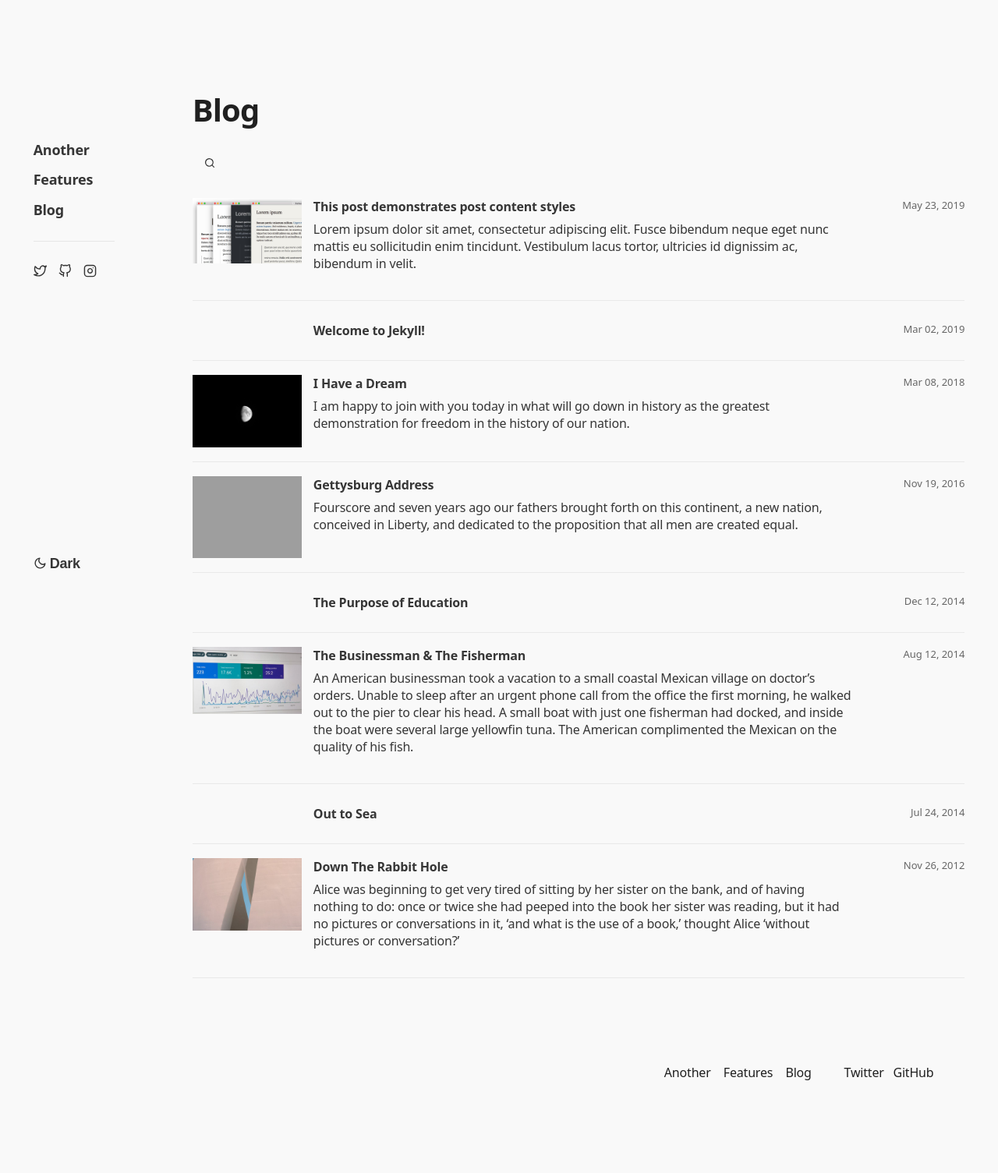
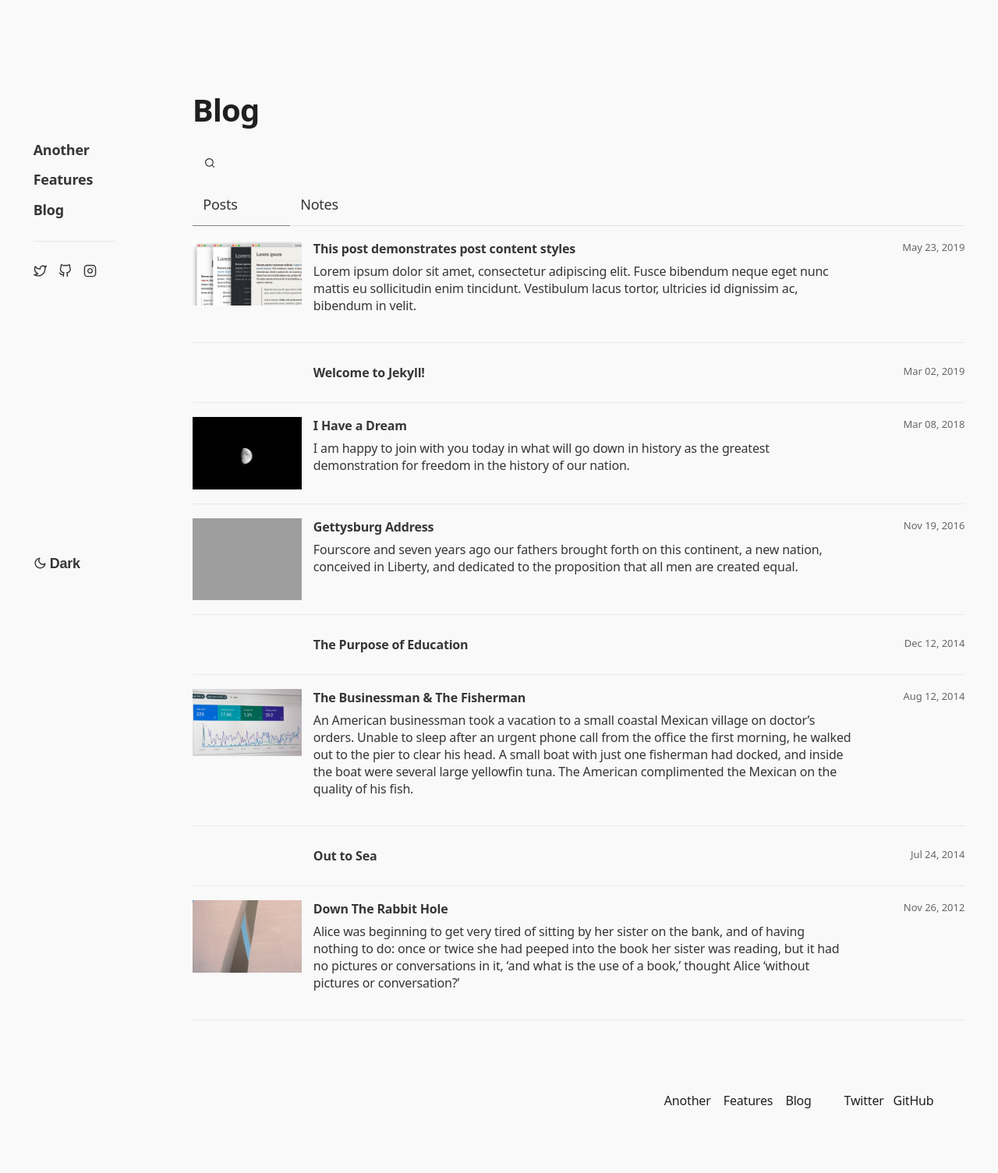
Before and after one commit to miltonparedes/another, a Jekyll site: the page built from blog.md, in a window 1280 px wide. Shown: the whole page at 78% size. Built offline with Jekyll 4.4.1, drawn with Linux system fonts in a browser that asks for light colours; nearby versions of some CDN libraries; some web fonts are replaced; comment, search, counter and statistics services are not loaded; a style sheet for code colours, icons or effects is not loaded; before the commit the page ends 1469 px from its top, so only the background shows below that.

Commit message:
Fix posts feed

```diff
--- a/_includes/algolia-multi-index.html
+++ b/_includes/algolia-multi-index.html
@@ -191,7 +191,11 @@ subIndex.addWidget(
     container: '#pagination-second',
     showPrevious: true,
     showNext: true,
-    totalPages: 2
+    cssClasses: {
+      list: [
+        'unstyle-list',
+      ],
+    },
   })
 );
 
--- a/_layouts/algolia-feed-multi-index.html
+++ b/_layouts/algolia-feed-multi-index.html
@@ -11,7 +11,7 @@ layout: page
   <div class="ais-PoweredBy"></div>
 </div>
 <div class="container--tabs mt-3">
-<ul class="nav-tabs">
+<ul class="nav-tabs d-flex unstyle-list">
   <li class="active">
     <a href="#posts">Posts <small id="stats-mainindex"></small></a>
   </li>
@@ -51,7 +51,7 @@ layout: page
     <div id="pagination"></div>
   </div>
   <div class="tab-pane" id="notes">
-    <ul id="hits-second"></ul>
+    <ul id="hits-second" class="posts-feed unstyle-list"></ul>
     <div id="pagination-second"></div>
   </div>
 </div>
--- a/_sass/another/_tabs.scss
+++ b/_sass/another/_tabs.scss
@@ -1,18 +1,14 @@
 .container--tabs {
   .nav-tabs {
-    float: left;
-    width: 100%;
-    margin: 0;
+    margin-bottom: 0;
     list-style-type: none;
     border-bottom: 1px solid rgba(var(--rgb-primary),0.1);
 
     > li {
-      float: left;
       margin-bottom: -1px;
 
       > a {
         float: left;
-        line-height: 1.42857143;
         padding: 0.75rem;
         min-width: 125px;
         border-bottom: 1px solid transparent;
```
Also changed, not shown: blog.md (+1 -1 lines).
